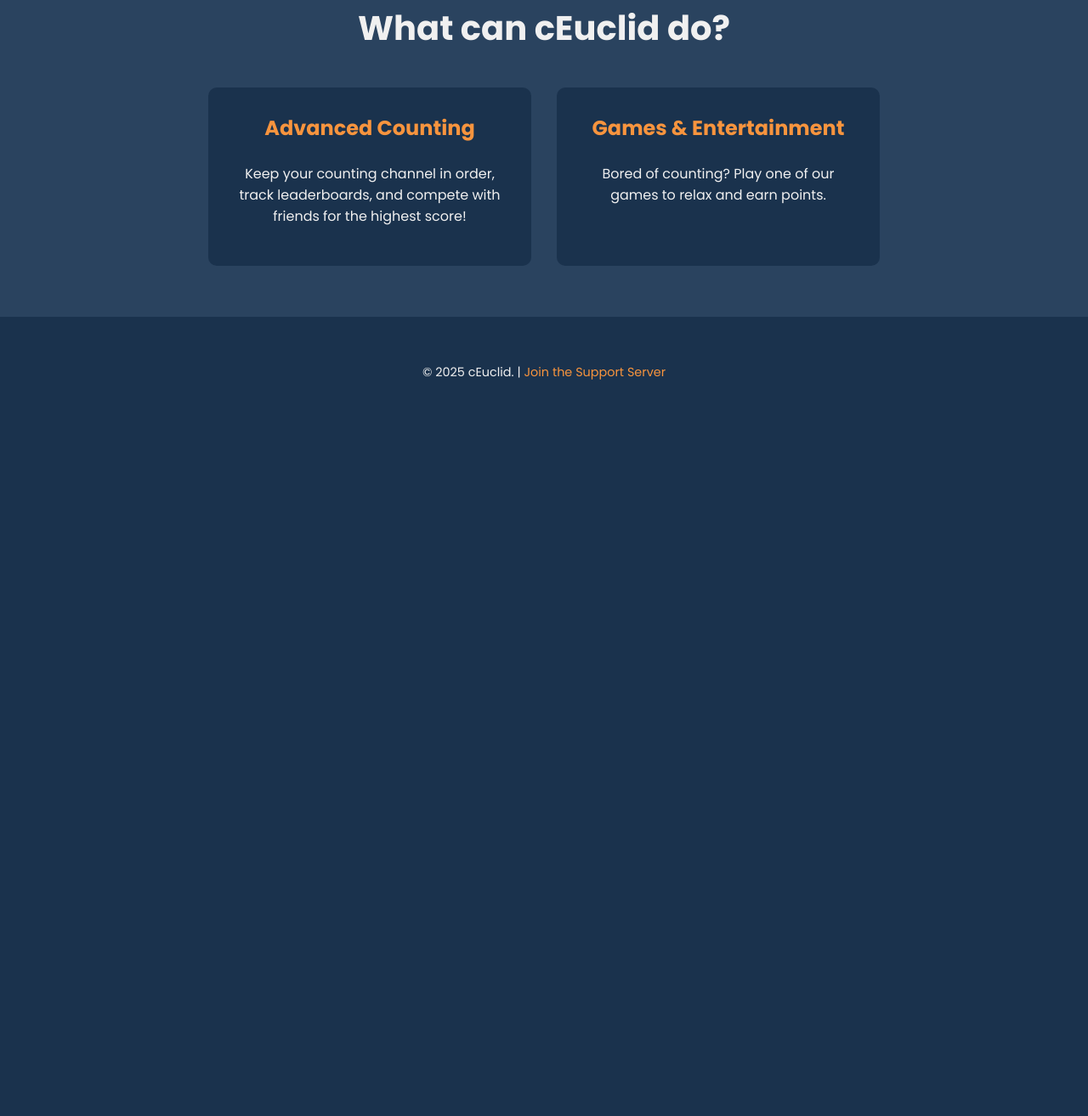
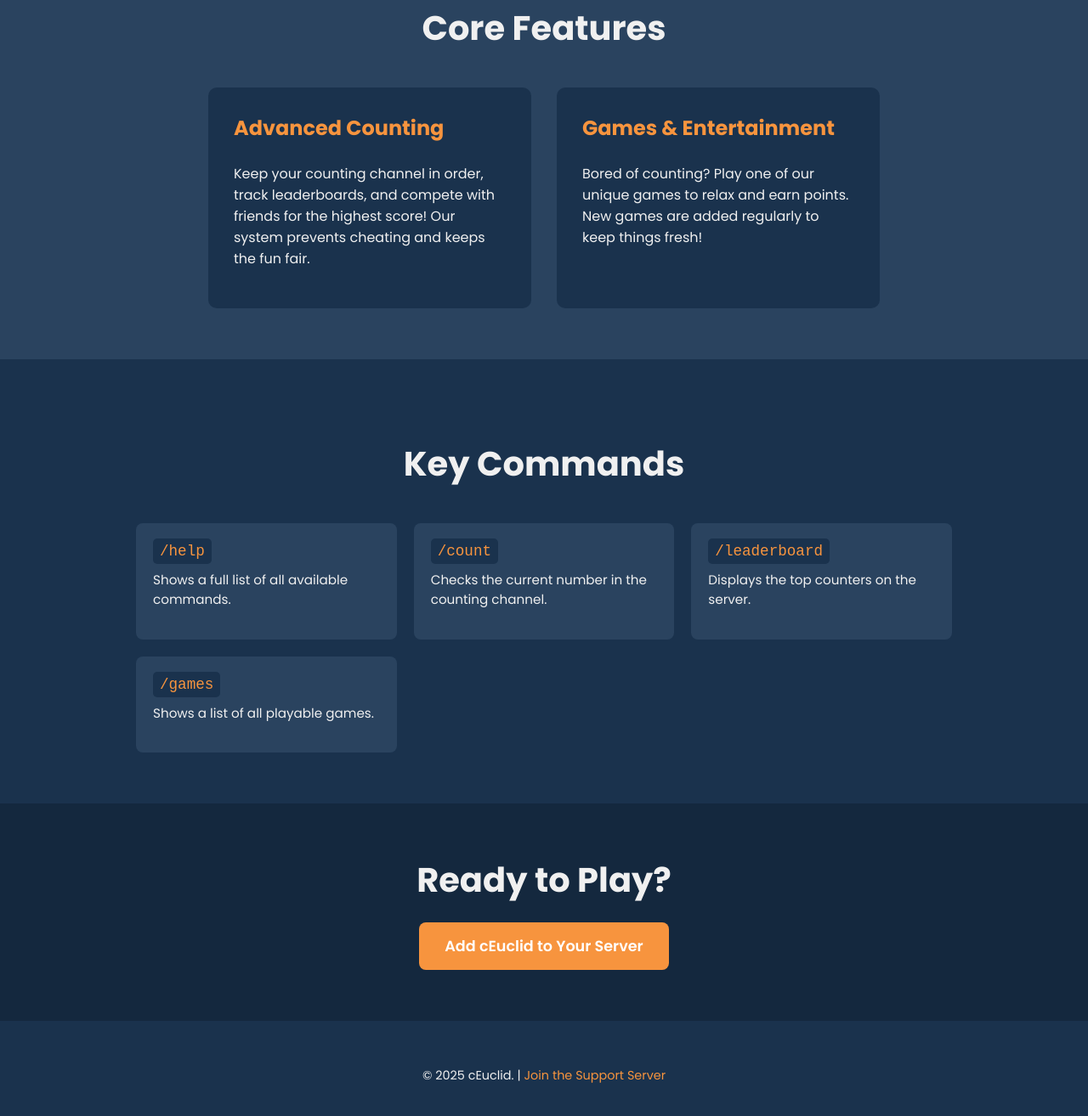
Before and after one commit to mareczek541/ceuclid, a plain HTML site: page index.html in a window 1280 px wide. Shown: the part 626-1940 px from the top of the page at 85% size. Before the commit the page ends 1129 px from the top, so only its background shows below. Drawn offline with Linux system fonts and the light colour scheme.

Commit message:
Update index.html

```diff
--- a/index.html
+++ b/index.html
@@ -14,6 +14,7 @@
             --orange: #f7943e;
             --light-text: #f0f0f0;
             --card-bg: #2a435f;
+            --darker-blue: #14283e;
         }
 
         /* General styles */
@@ -29,6 +30,11 @@
             max-width: 960px;
             margin: 0 auto;
             padding: 0 20px;
+        }
+
+        h2 {
+           font-size: 2.5em;
+           margin-bottom: 40px;
         }
 
         /* Hero Section */
@@ -78,11 +84,6 @@
             background-color: var(--card-bg);
         }
 
-        .features h2 {
-            font-size: 2.5em;
-            margin-bottom: 40px;
-        }
-
         .features-grid {
             display: flex;
             justify-content: center;
@@ -95,12 +96,57 @@
             padding: 30px;
             border-radius: 10px;
             flex-basis: 320px;
+            text-align: left;
         }
 
         .feature-card h3 {
             font-size: 1.5em;
             color: var(--orange);
             margin-top: 0;
+        }
+
+        /* Commands Section */
+        .commands {
+            padding: 60px 20px;
+        }
+
+        .commands-grid {
+            display: grid;
+            grid-template-columns: repeat(auto-fit, minmax(280px, 1fr));
+            gap: 20px;
+            text-align: left;
+        }
+
+        .command-card {
+            background-color: var(--card-bg);
+            padding: 20px;
+            border-radius: 8px;
+        }
+
+        .command-card code {
+            background-color: var(--dark-blue);
+            padding: 5px 8px;
+            border-radius: 5px;
+            font-family: 'Courier New', Courier, monospace;
+            color: var(--orange);
+            font-size: 1.1em;
+        }
+
+        .command-card p {
+            margin-top: 10px;
+            font-size: 0.95em;
+            color: var(--light-text);
+        }
+
+        /* Final CTA Section */
+        .cta {
+            background-color: var(--darker-blue);
+            padding: 60px 20px;
+        }
+
+        .cta h2 {
+            margin-top: 0;
+            margin-bottom: 20px;
         }
 
         /* Footer */
@@ -136,17 +182,48 @@
 
         <section class="features">
             <div class="container">
-                <h2>What can cEuclid do?</h2>
+                <h2>Core Features</h2>
                 <div class="features-grid">
                     <div class="feature-card">
                         <h3>Advanced Counting</h3>
-                        <p>Keep your counting channel in order, track leaderboards, and compete with friends for the highest score!</p>
+                        <p>Keep your counting channel in order, track leaderboards, and compete with friends for the highest score! Our system prevents cheating and keeps the fun fair.</p>
                     </div>
                     <div class="feature-card">
                         <h3>Games & Entertainment</h3>
-                        <p>Bored of counting? Play one of our games to relax and earn points.</p>
+                        <p>Bored of counting? Play one of our unique games to relax and earn points. New games are added regularly to keep things fresh!</p>
                     </div>
                 </div>
+            </div>
+        </section>
+
+        <section class="commands">
+            <div class="container">
+                <h2>Key Commands</h2>
+                <div class="commands-grid">
+                    <div class="command-card">
+                        <code>/help</code>
+                        <p>Shows a full list of all available commands.</p>
+                    </div>
+                    <div class="command-card">
+                        <code>/count</code>
+                        <p>Checks the current number in the counting channel.</p>
+                    </div>
+                    <div class="command-card">
+                        <code>/leaderboard</code>
+                        <p>Displays the top counters on the server.</p>
+                    </div>
+                    <div class="command-card">
+                        <code>/games</code>
+                        <p>Shows a list of all playable games.</p>
+                    </div>
+                </div>
+            </div>
+        </section>
+
+        <section class="cta">
+            <div class="container">
+                <h2>Ready to Play?</h2>
+                <a href="https://discord.com/oauth2/authorize?client_id=1386866278081237102&permissions=8&integration_type=0&scope=bot" class="button">Add cEuclid to Your Server</a>
             </div>
         </section>
     </main>
```
